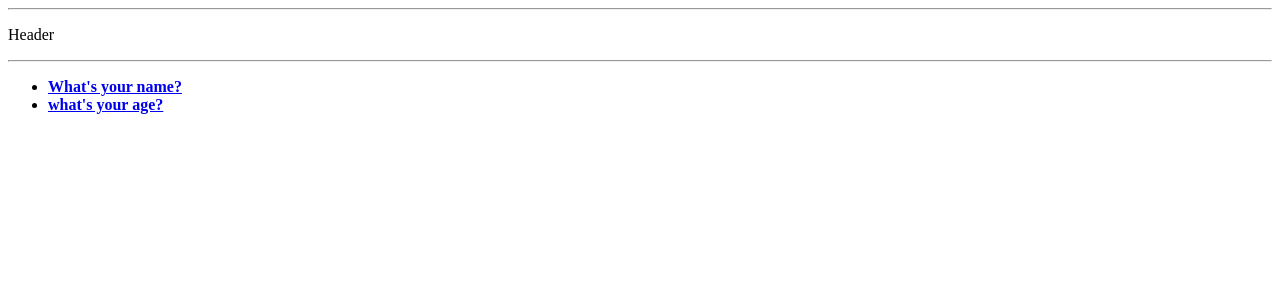
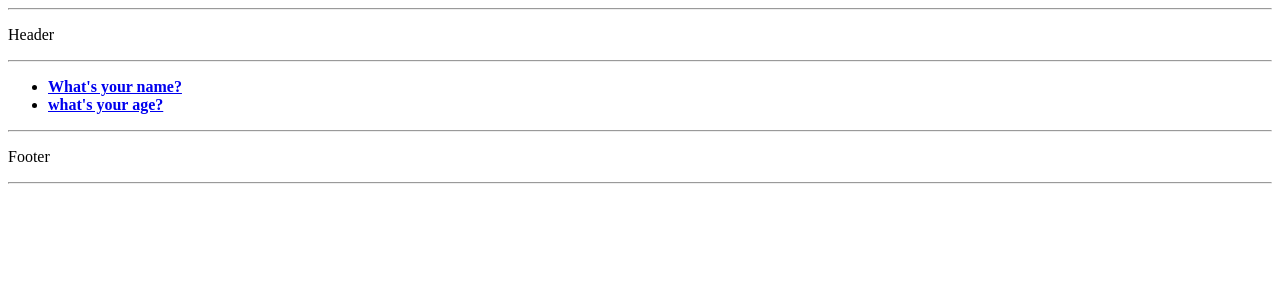
Before and after one commit to jerrychen44/django_example, a Django app: page /my_polls_app/ in a window 1280 px wide. Shown: the top 300 px of the page. Run offline with Django 3.2, Linux system fonts and the light colour scheme; data comes from the database, SQL or seed files in the repository.

Commit message:
include other html to show

```diff
--- a/mysite/my_polls_app/templates/my_polls_app/base.html
+++ b/mysite/my_polls_app/templates/my_polls_app/base.html
@@ -10,13 +10,15 @@
     <hr>
     <p> Header <p>
     <hr>
-    <!--    定義一個 main_content block , 在endblock 之間要show 的,    -->
-    <!--    會去找看哪知html 有 extends base.html 且當中也有同樣一個 main_content block    -->
-
-    <!--    所以反過來說, 去那些 index.html , detail.html 把它用 main_content 包住, 這樣就會一起show    -->
-    <!--    出來 base.html 的內容了(前面加上 extends 'my_polls_app/base.html')    -->
+    <!--定義一個 main_content block , 在endblock 之間要show 的,-->
+    <!--會去找看哪知html 有 extends base.html 且當中也有同樣一個 main_content block-->
+    <!--所以反過來說, 去那些 index.html , detail.html 把它用 main_content 包住, 這樣就會一起show-->
+    <!--出來 base.html 的內容了(前面加上 extends 'my_polls_app/base.html')-->
     {% block main_content %}
     {% endblock %}
+
+    <!--include other html to show here-->
+    {% include "my_polls_app/footer.html" %}
 
 
   </body>
--- /dev/null
+++ b/mysite/my_polls_app/templates/my_polls_app/footer.html
@@ -0,0 +1,3 @@
+<hr>
+<p> Footer <p>
+<hr>
```
